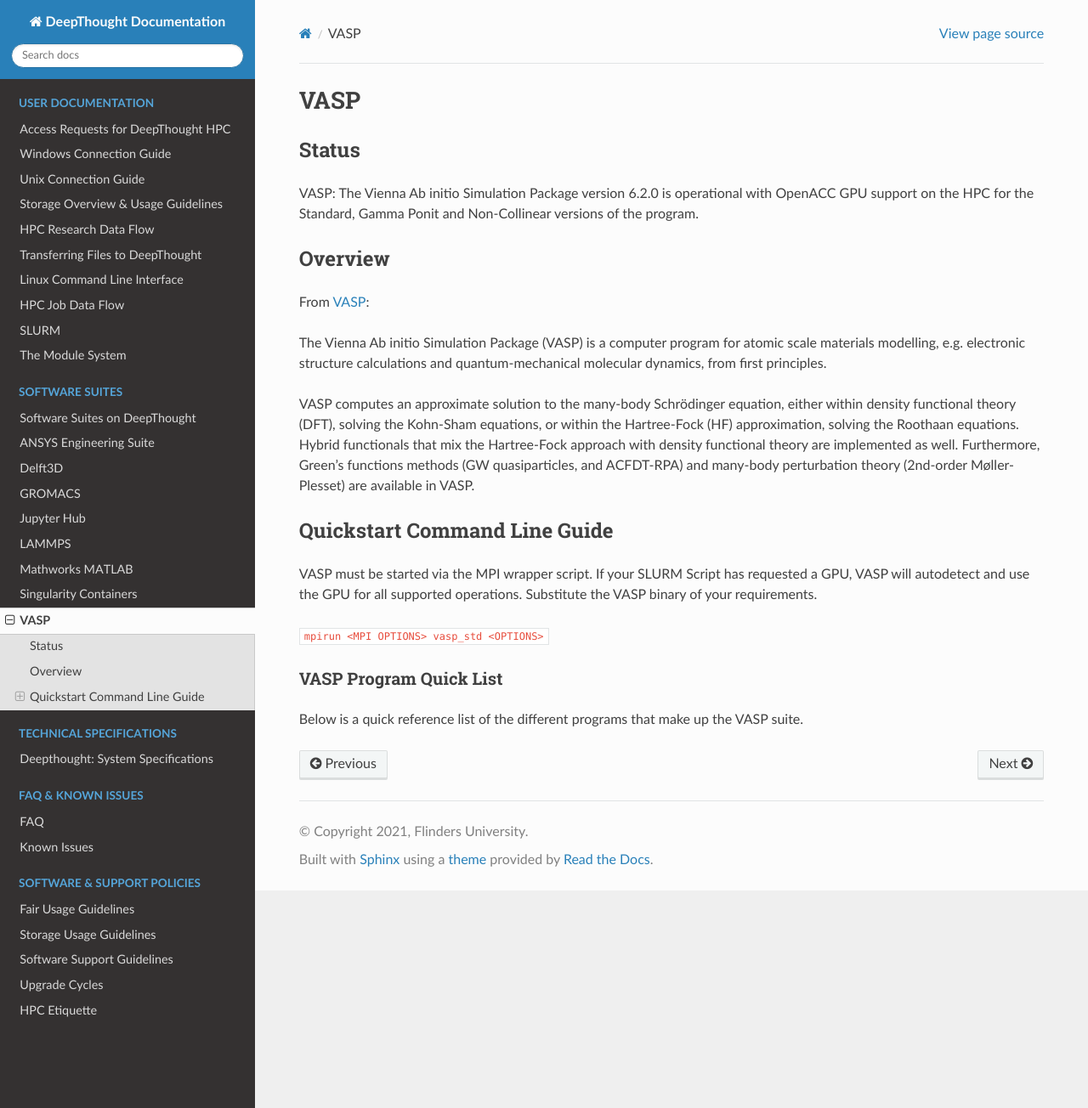
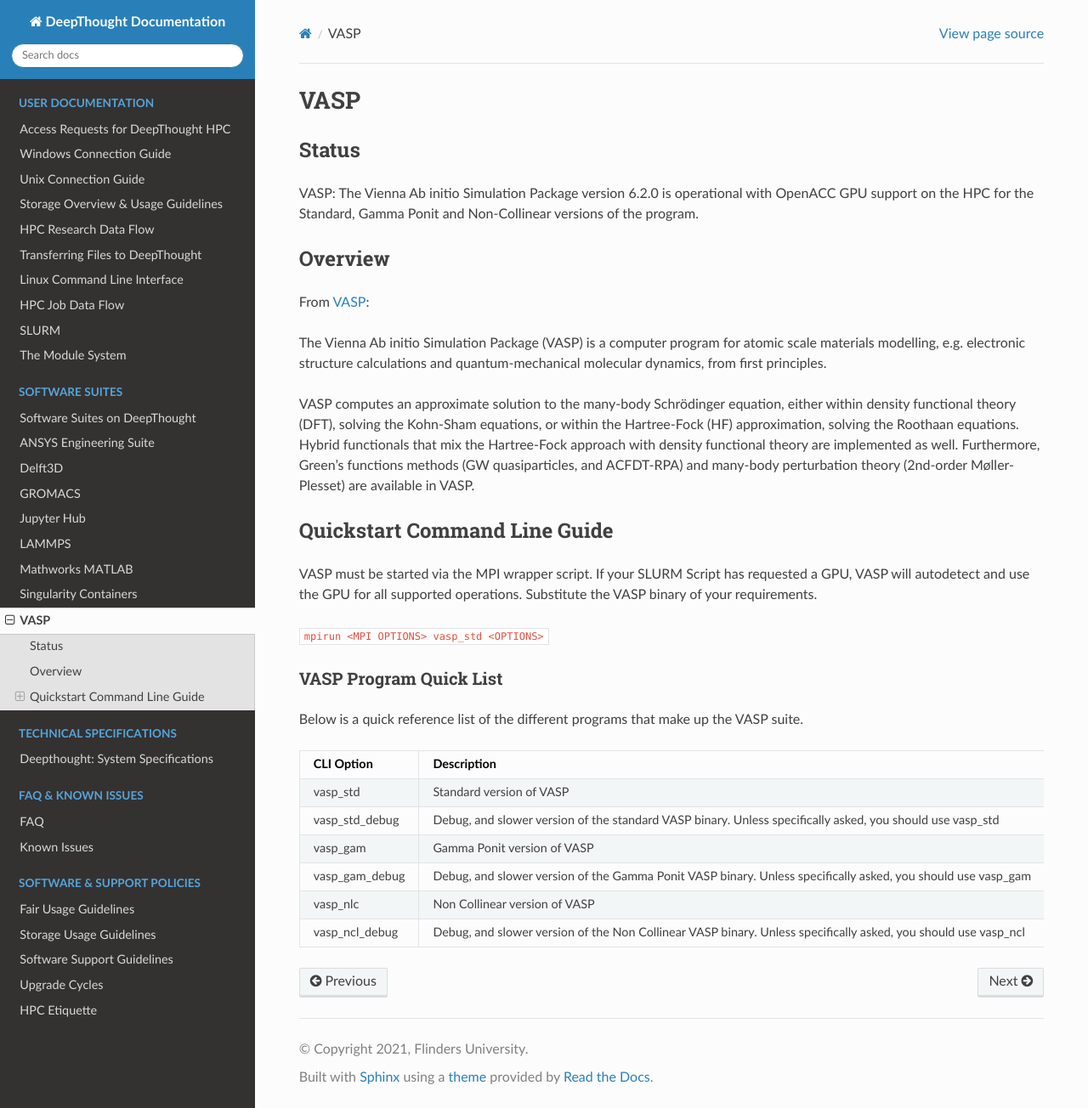
Before and after one commit to flindersuni/DeepThoughtHPC-docs, a Sphinx documentation site: the page built from docs/source/software/vasp.rst, in a window 1280 px wide and 1304 px high. Shown: the whole window at 85% size. Built offline with Sphinx 7.4.7 and the Read the Docs theme 2.0.0, drawn with Linux system fonts in a browser that asks for light colours; pages that are not in the unit, such as notebooks, are missing from menus.

Commit message:
Hotifx: VAPS CLI Table

```diff
--- a/docs/source/software/vasp.rst
+++ b/docs/source/software/vasp.rst
@@ -31,18 +31,18 @@
 
 Below is a quick reference list of the different programs that make up the VASP suite.
 
-+----------------+---------------------------------------------------------------------------------------------------------------+
-| CLI Option     | Description                                                                                                   |
-+================+===============================================================================================================+
-| vasp_std       | Standard version of VASP                                                                                      |
-+----------------+---------------------------------------------------------------------------------------------------------------+
-| vasp_std_debug | Debug, and slower version of the standard VASP binary. Unless specifically asked, you should use vasp_std     |
-+----------------+---------------------------------------------------------------------------------------------------------------+
-| vasp_gam       | Gamma Ponit version of VASP                                                                                   |
-+----------------+---------------------------------------------------------------------------------------------------------------+
-| vasp_gam_debug | Debug, and slower version of the Gamma Ponit VASP binary. Unless specifically asked, you should use vasp_gam  |
-+----------------+---------------------------------------------------------------------------------------------------------------+
-| vasp_nlc       | Non Collinear version of VASP                                                                                 |
-+----------------+---------------------------------------------------------------------------------------------------------------+
++----------------+----------------------------------------------------------------------------------------------------------------+
+| CLI Option     | Description                                                                                                    |
++================+================================================================================================================+
+| vasp_std       | Standard version of VASP                                                                                       |
++----------------+----------------------------------------------------------------------------------------------------------------+
+| vasp_std_debug | Debug, and slower version of the standard VASP binary. Unless specifically asked, you should use vasp_std      |
++----------------+----------------------------------------------------------------------------------------------------------------+
+| vasp_gam       | Gamma Ponit version of VASP                                                                                    |
++----------------+----------------------------------------------------------------------------------------------------------------+
+| vasp_gam_debug | Debug, and slower version of the Gamma Ponit VASP binary. Unless specifically asked, you should use vasp_gam   |
++----------------+----------------------------------------------------------------------------------------------------------------+
+| vasp_nlc       | Non Collinear version of VASP                                                                                  |
++----------------+----------------------------------------------------------------------------------------------------------------+
 | vasp_ncl_debug | Debug, and slower version of the Non Collinear VASP binary. Unless specifically asked, you should use vasp_ncl |
-+----------------+---------------------------------------------------------------------------------------------------------------+
++----------------+----------------------------------------------------------------------------------------------------------------+
```
